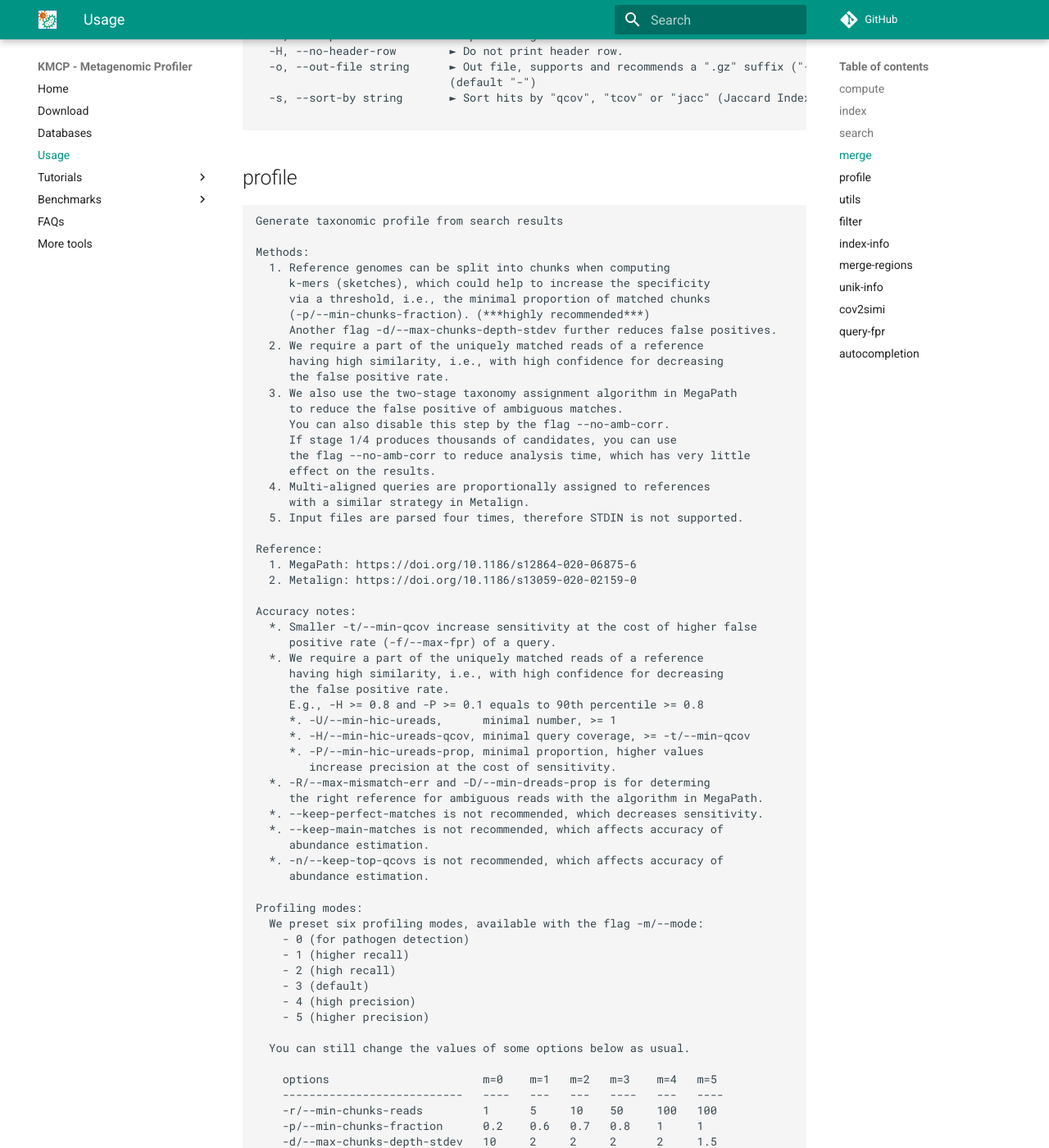
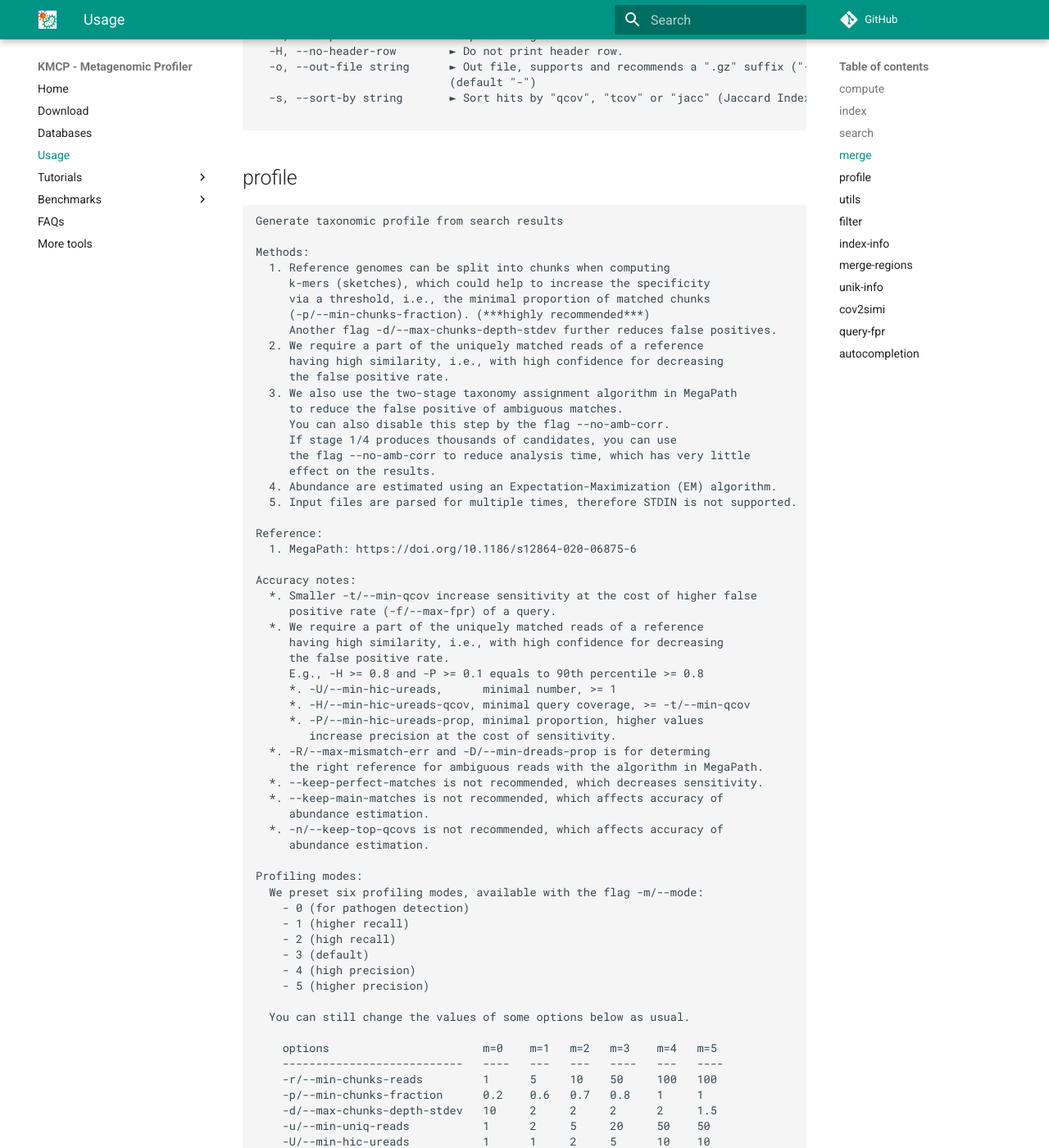
Before and after one commit to shenwei356/kmcp, an MkDocs documentation site: the page built from docs/usage.md, in a window 1280 px wide and 1400 px high, scrolled down 7805 px. Shown: the whole window at 82% size. Built offline with MkDocs 1.6.1 and Material for MkDocs 9.7.7, drawn with Linux system fonts in a browser that asks for light colours; comment, search, counter and statistics services are not loaded; some of the changed text lies outside the part shown.

Commit message:
update doc of profile

```diff
--- a/docs/usage.md
+++ b/docs/usage.md
@@ -430,13 +430,11 @@
      If stage 1/4 produces thousands of candidates, you can use
      the flag --no-amb-corr to reduce analysis time, which has very little
      effect on the results.
-  4. Multi-aligned queries are proportionally assigned to references
-     with a similar strategy in Metalign.
-  5. Input files are parsed four times, therefore STDIN is not supported.
+  4. Abundance are estimated using an Expectation-Maximization (EM) algorithm.
+  5. Input files are parsed for multiple times, therefore STDIN is not supported.
 
 Reference:
   1. MegaPath: https://doi.org/10.1186/s12864-020-06875-6
-  2. Metalign: https://doi.org/10.1186/s13059-020-02159-0
 
 Accuracy notes:
   *. Smaller -t/--min-qcov increase sensitivity at the cost of higher false
@@ -547,6 +545,9 @@
   kmcp profile [flags] [-X <taxdump dir>] [-T <taxid.map>] [-m <mode>] [-o <kmcp profile>] <search results>
 
 Flags:
+  -I, --abund-max-iters int               ► Miximal iteration of abundance estimation. (default 5)
+      --abund-pct-threshold float         ► If the percentage change of the predominant target is
+                                          smaller than this threshold, stop the iteration. (default 0.01)
   -B, --binning-result string             ► Save extra binning result in CAMI report.
   -C, --cami-report string                ► Save extra CAMI-like report.
       --debug string                      ► Debug output file.
```
Also changed, not shown: docs/tutorial/profiling/index.md (+1 -2 lines), 1 other file.
